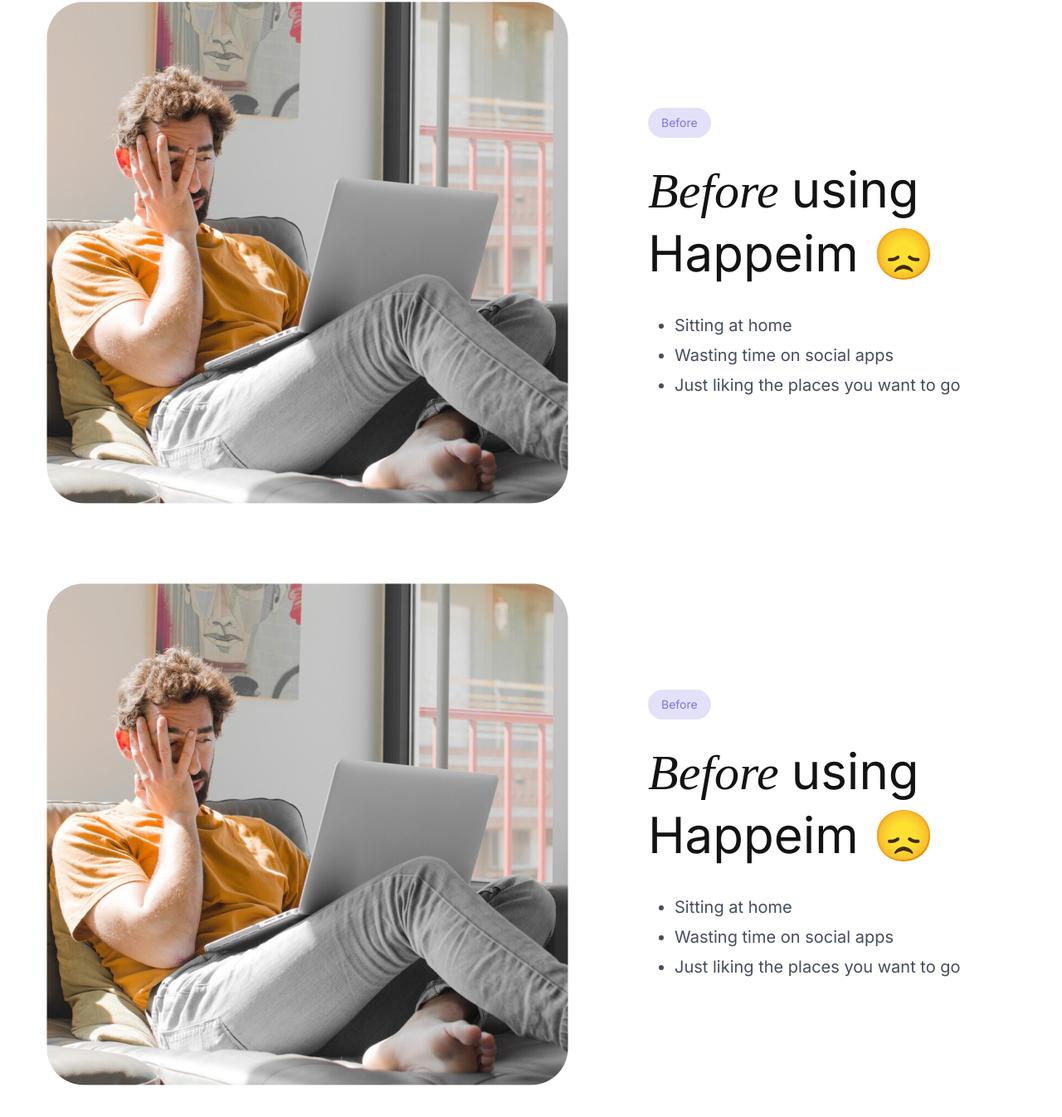
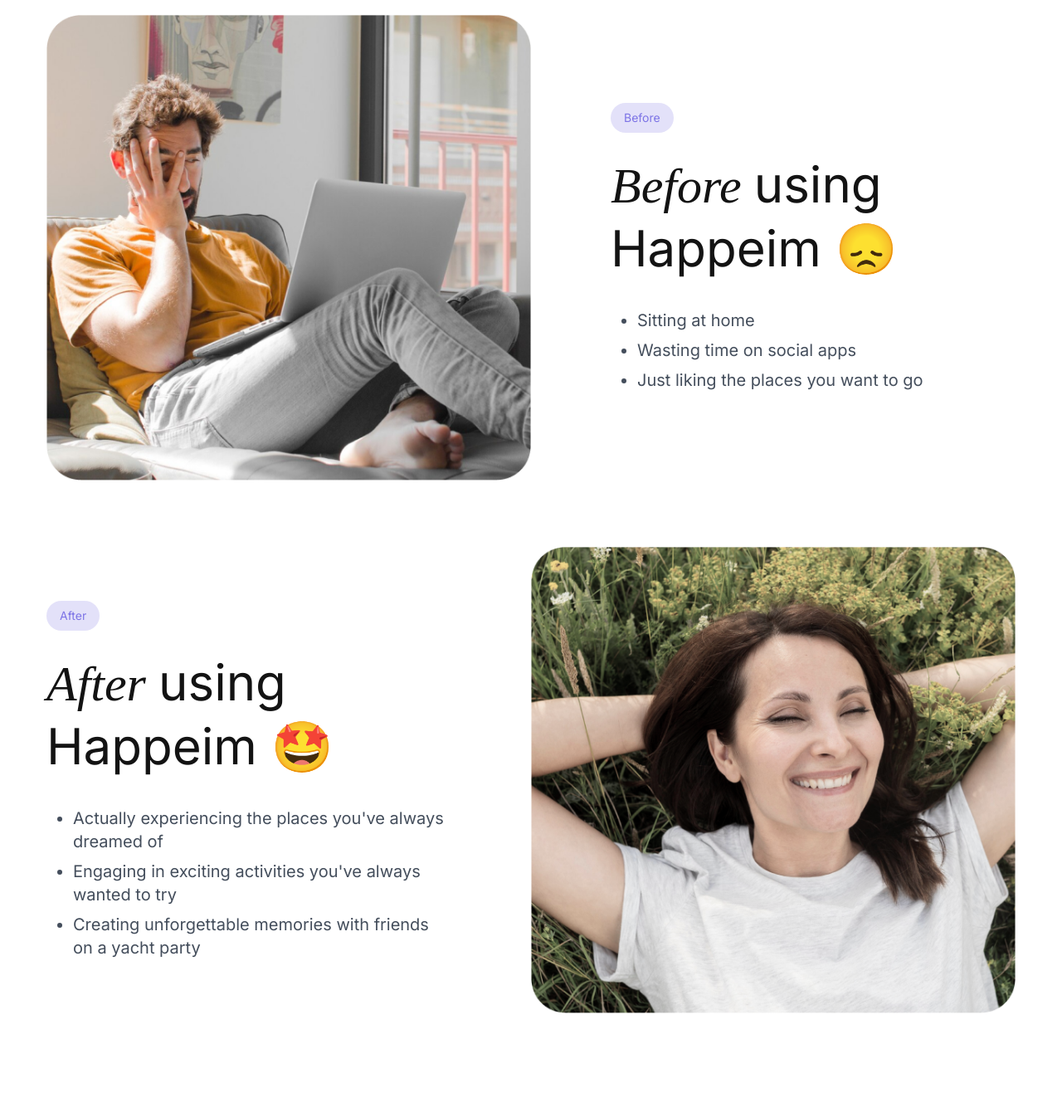
Before and after one commit to strongfornt/happiem, a plain HTML site: page index.html in a window 1280 px wide. Shown: the part 3113-4459 px from the top of the page at 83% size. Drawn offline with nearby package versions, Linux system fonts and the light colour scheme.

Commit message:
after happiem section added

```diff
--- a/index.html
+++ b/index.html
@@ -364,17 +364,17 @@
       <!-- Happiem is for you section 5 end ========================= -->
 
       <!-- Before happiem section 6 start ========================== -->
-      <section class="container mt-16 md:my-20 xl:mt-24 px-2 md:px-4 lg:px-6">
+      <section class="container mt-16 md:mt-20 xl:mt-28 px-2 md:px-4 lg:px-6">
         <div
           class="px-4 lg:px-8 flex flex-col-reverse lg:flex-row gap-9 md:gap-16 xl:gap-24"
         >
           <!-- section left side start ====================  -->
-          <div class="flex justify-center">
+          <div class="flex  lg:w-1/2   justify-center">
             <img src="./assets/before-after-happiem/p1.png" alt="" />
           </div>
           <!-- section left side end ====================  -->
           <!-- Section right side start =========================  -->
-          <div class="space-y-7 flex flex-col justify-center">
+          <div class="space-y-7  flex flex-1 flex-col justify-center">
             <!-- section heading ============================ -->
             <div class="space-y-4 md:space-y-5 xl:space-y-8">
               <button
@@ -407,39 +407,41 @@
       <!-- Before happiem section 6 end ========================== -->
 
       <!-- after happiem section 7 start ===================== -->
-      <section class="container mt-16 md:my-20 xl:mt-24 px-2 md:px-4 lg:px-6">
+      <section class="container mt-9 md:mt-16 xl:mb-28 xl:mt-20 px-2 md:px-4 lg:px-6">
         <div
-          class="px-4 lg:px-8 flex flex-col-reverse lg:flex-row gap-9 md:gap-16 xl:gap-24"
+          class="px-4 lg:px-8 flex flex-col-reverse lg:flex-row-reverse gap-9 md:gap-16 xl:gap-24"
         >
           <!-- section left side start ====================  -->
-          <div class="flex justify-center">
-            <img src="./assets/before-after-happiem/p1.png" alt="" />
+          <div class="flex  lg:w-1/2 justify-center">
+            <img src="./assets/before-after-happiem/p2.png" alt="" />
           </div>
           <!-- section left side end ====================  -->
           <!-- Section right side start =========================  -->
-          <div class="space-y-7 flex flex-col justify-center">
+          <div class="space-y-7 flex flex-1 flex-col justify-center">
             <!-- section heading ============================ -->
             <div class="space-y-4 md:space-y-5 xl:space-y-8">
               <button
                 class="text-[#7D74E6] text-sm font-medium bg-[#E3E1F9] rounded-full px-4 py-2"
               >
-                Before
+                After
               </button>
 
               <h2
                 class="text-[#131313]  font-medium text-3xl md:text-5xl xl:text-6xl"
               >
-              <span class="italic-text italic">Before </span> using <div class="leading-normal" > Happeim 😞 </div>
+              <span class="italic-text italic">After </span> using <div class="leading-normal" > Happeim 🤩 </div>
 
               </h2>
             </div>
             <!-- section heading end ============================ -->
 
             <!-- section list start ========================= -->
-             <ul class="text-[#444E5C] list-disc space-y-2 ml-6 md:ml-8  font-medium text-sm  md:text-xl  " >
-                <li>Sitting at home</li>
-                <li>Wasting time on social apps</li>
-                <li>Just liking the places you want to go</li>
+             <ul class="text-[#444E5C] max-w-72 md:max-w-md list-disc space-y-2 ml-6 md:ml-8  font-medium text-sm  md:text-xl  " >
+                <li>Actually experiencing the places you&apos;ve always dreamed of
+                </li>
+                <li>Engaging in exciting activities you&apos;ve always wanted to try
+                </li>
+                <li>Creating unforgettable memories with friends on a yacht party</li>
              </ul>
 
             <!-- section list end ========================= -->
```
